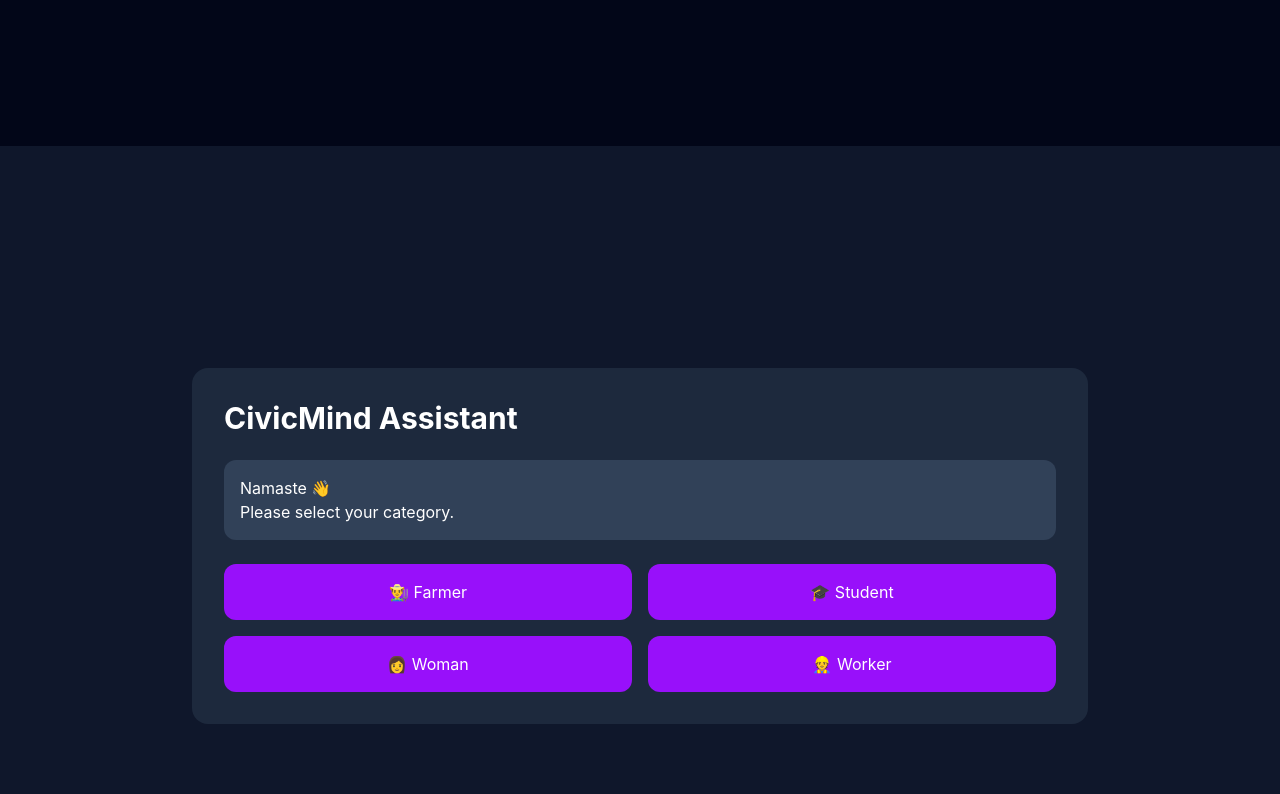
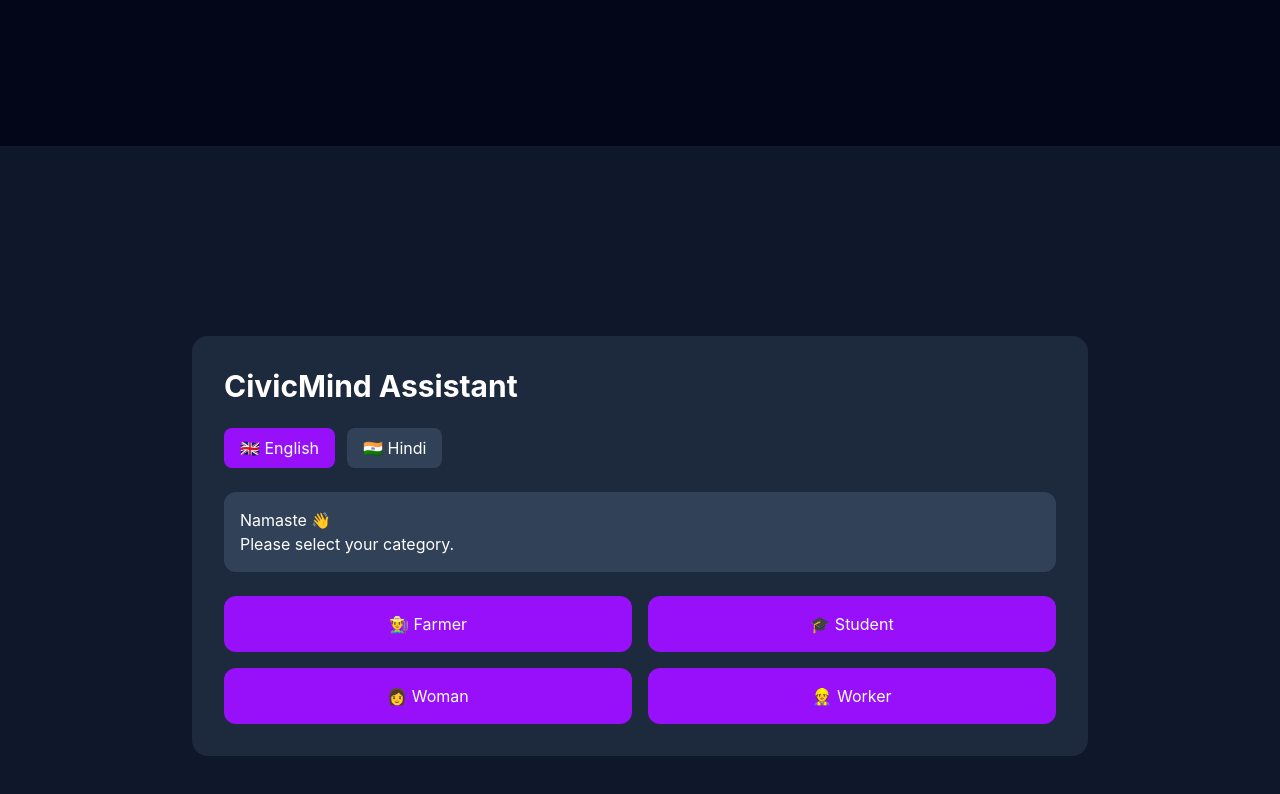
Before and after one commit to anshuljat9/civicmind-prototype, a React (Vite) app: page / in a window 1280 px wide. Shown: the part 727-1521 px from the top of the page. Built offline with nearby package versions, Linux system fonts and the light colour scheme; no server answers.

Commit message:
Added voice assistant and language selector

```diff
--- a/src/pages/Chat.jsx
+++ b/src/pages/Chat.jsx
@@ -3,6 +3,7 @@ import { getSchemeRecommendations } from "../services/gemini";
 
 export default function Chat() {
   const [selected, setSelected] = useState("");
+  const [language, setLanguage] = useState("english");
 
   // Farmer
   const [age, setAge] = useState("");
@@ -117,6 +118,27 @@ export default function Chat() {
     }
   }
 
+  function speakResult(text) {
+  window.speechSynthesis.cancel();
+
+  const speech = new SpeechSynthesisUtterance(text);
+
+  speech.lang = "hi-IN";
+  speech.rate = 0.85;
+  speech.pitch = 1;
+
+  window.speechSynthesis.speak(speech);
+}
+
+  function speakResult(text) {
+  const speech = new SpeechSynthesisUtterance(text);
+
+  speech.lang = "hi-IN";
+  speech.rate = 0.9;
+
+  window.speechSynthesis.speak(speech);
+}
+
   return (
     <section
       id="chat"
@@ -130,6 +152,32 @@ export default function Chat() {
     <h2 className="text-3xl font-bold mb-6">
       CivicMind Assistant
     </h2>
+
+    {/* LANGUAGE SELECTOR */}
+
+    <div className="flex gap-3 mb-6">
+      <button
+        onClick={() => setLanguage("english")}
+        className={`px-4 py-2 rounded-lg ${
+          language === "english"
+            ? "bg-purple-600"
+            : "bg-slate-700"
+        }`}
+      >
+        🇬🇧 English
+      </button>
+
+      <button
+        onClick={() => setLanguage("hindi")}
+        className={`px-4 py-2 rounded-lg ${
+          language === "hindi"
+            ? "bg-purple-600"
+            : "bg-slate-700"
+        }`}
+      >
+        🇮🇳 Hindi
+      </button>
+    </div>
 
     <div className="bg-slate-700 p-4 rounded-xl mb-6">
       Namaste 👋
@@ -491,6 +539,37 @@ export default function Chat() {
             <div className="mt-3 whitespace-pre-wrap">
               {result}
             </div>
+
+            <div className="mt-4 flex gap-3 flex-wrap">
+              <button
+                onClick={() => speakResult(result)}
+                className="bg-purple-600 hover:bg-purple-700 px-4 py-2 rounded-lg"
+              >
+                🔊 Listen in Hindi
+              </button>
+
+              <button
+                onClick={() => window.speechSynthesis.cancel()}
+                className="bg-red-600 hover:bg-red-700 px-4 py-2 rounded-lg"
+              >
+                ⏹ Stop
+              </button>
+            </div>
+          </div>
+        )}
+
+        {result && (
+          <div className="mt-6 bg-yellow-900/20 border border-yellow-700 p-5 rounded-xl">
+            <h3 className="text-xl font-bold text-yellow-400">
+              📄 Required Documents
+            </h3>
+
+            <ul className="mt-3 space-y-2">
+              <li>✅ Aadhaar Card</li>
+              <li>✅ Bank Passbook</li>
+              <li>✅ Income Certificate</li>
+              <li>✅ Passport Size Photo</li>
+            </ul>
           </div>
         )}
 
--- a/src/services/gemini.js
+++ b/src/services/gemini.js
@@ -16,11 +16,20 @@ User Details:
 ${JSON.stringify(userData)}
 
 Suggest:
+
 1. Eligible government schemes
 2. Benefits of each scheme
 3. Why the user qualifies
+4. Required documents for each scheme
+5. Step-by-step application process
+6. Official website if available
+
+Format response nicely with headings.
 
 Keep response simple and easy to read.
+IMPORTANT:
+Respond completely in simple Hindi written in Devanagari script.
+Use easy language that rural and less educated citizens can understand.
 `;
 
   const result = await model.generateContent(prompt);
```
Lines whose indentation alone changed are shown as unchanged.
